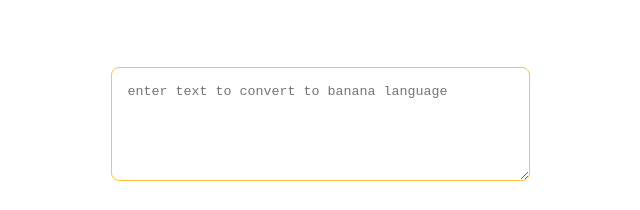
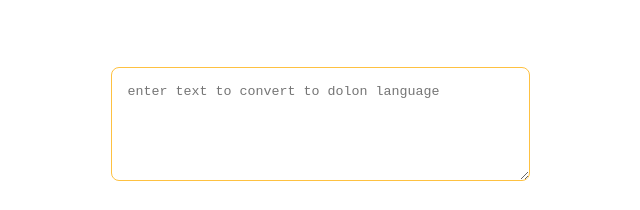
Before and after one commit to bandgarmamta/dolan-translator, a plain HTML site: page index.html in a window 1280 px wide. Shown: the part 530-740 px from the top of the page, 320-960 px from the left. Drawn offline with Linux system fonts and the light colour scheme.

Commit message:
update html

```diff
--- a/index.html
+++ b/index.html
@@ -19,7 +19,7 @@
       <h1 class="hero-heading">Lez hav sum fun heer!</h1>
     </header>
 
-    <textarea class="input-text" id="txt-input" placeholder="enter text to convert to banana language"></textarea>
+    <textarea class="input-text" id="txt-input" placeholder="enter text to convert to dolon language"></textarea>
     <button class="translate-button" id="btn-translate">Translate</button>
     <div class="output">Your translation will come here 👇</div>
     <div id="output"></div>
```
